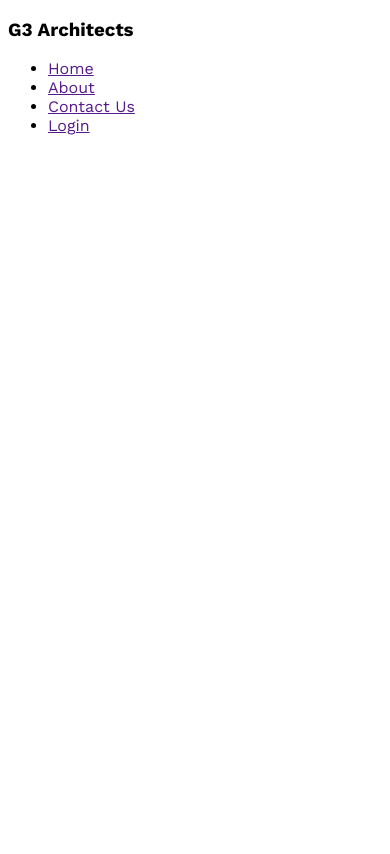
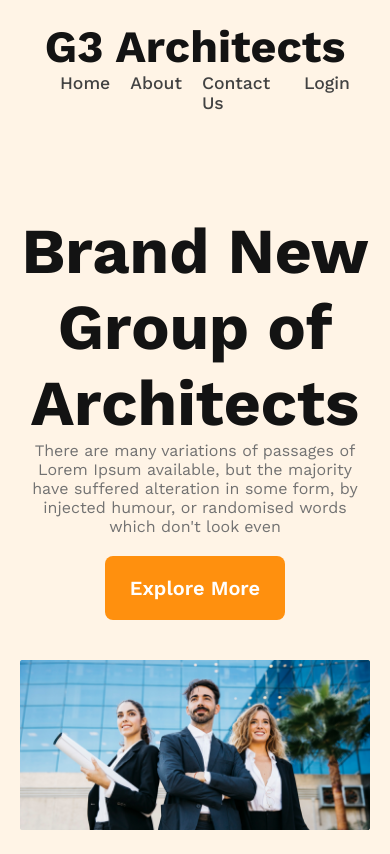
Before and after one commit to Sadatul99/g3-architects, a plain HTML site: page index.html in a window 390 px wide. Drawn offline with nearby package versions, Linux system fonts and the light colour scheme.

Commit message:
header section done with responsiveness

```diff
--- a/index.html
+++ b/index.html
@@ -17,6 +17,15 @@
                 <li><a href="">Login</a></li>
             </ul>
         </nav>
+        <div class="banner">
+            <div class="banner-contents">
+                <h2 class="banner-title">Brand New
+                    Group of Architects</h2>
+                <p class="banner-description">There are many variations of passages of Lorem Ipsum available, but the majority have suffered alteration in some form, by injected humour, or randomised words which don't look even</p>
+                <button class="btn-primary">Explore More</button>
+            </div>
+            <img src="images/banner.png" alt="">
+        </div>
     </header>
     <main></main>
     <footer></footer>
--- a/styles/architect.css
+++ b/styles/architect.css
@@ -1,6 +1,105 @@
 /* work sens font */
-@import url('https://fonts.googleapis.com/css2?family=Inter:wght@400;500;600;700&family=Merriweather:wght@300;400;700;900&family=Work+Sans:wght@400;600;700&display=swap');
+@import url('https://fonts.googleapis.com/css2?family=Inter:wght@400;500;600;700&family=Merriweather:wght@300;400;700;900&family=Work+Sans:wght@400;500;600;700&display=swap');
 
+/* shared styles */
 * {
     font-family: 'Work Sans', sans-serif;
+    margin: 0;
 }
+
+.btn-primary {
+    color: #FFF;
+    text-align: center;
+    padding: 20px 25px;
+    font-size: 1.25rem;
+    font-weight: 600;
+    border-radius: 0.5rem;
+    background: #FF900E;
+    border: 0;
+    margin: 20px 0px;
+    cursor: pointer;
+}
+
+/* header styles */
+header {
+    padding: 50px 200px;
+    background: rgba(255, 144, 14, 0.10);
+}
+
+nav {
+    display: flex;
+    justify-content: space-between;
+    align-items: center;
+}
+
+nav>ul {
+    display: flex;
+}
+
+nav>ul>li {
+    list-style: none;
+    margin-right: 20px;
+}
+
+nav a {
+    text-decoration: none;
+    color: #424242;
+    font-size: 1.1rem;
+    font-weight: 500;
+}
+
+nav h3 {
+    color: var(--Dark-01, #131313);
+    font-size: 2.8rem;
+    font-weight: 700;
+}
+
+/* banner style */
+.banner {
+    text-align: center;
+
+}
+
+.banner-contents {
+    max-width: 860px;
+    text-align: center;
+    margin: 20px auto;
+    margin-top: 100px;
+}
+
+.banner-title {
+    color: #131313;
+    font-size: 4rem;
+    font-weight: 700;
+}
+
+.banner-description {
+    color: #727272;
+    font-size: 1rem;
+    font-weight: 400;
+}
+
+.banner img {
+    width: 100%;
+}
+
+/* responsive section */
+@media screen and (max-width:576px) {
+    header {
+        padding: 20px;
+    }
+
+    nav {
+        flex-direction: column;
+    }
+}
+
+@media screen and (min-width:576px) and (max-width: 960px) {
+    header {
+        padding: 50px;
+    }
+
+    nav {
+        flex-direction: column;
+    }
+}
```
